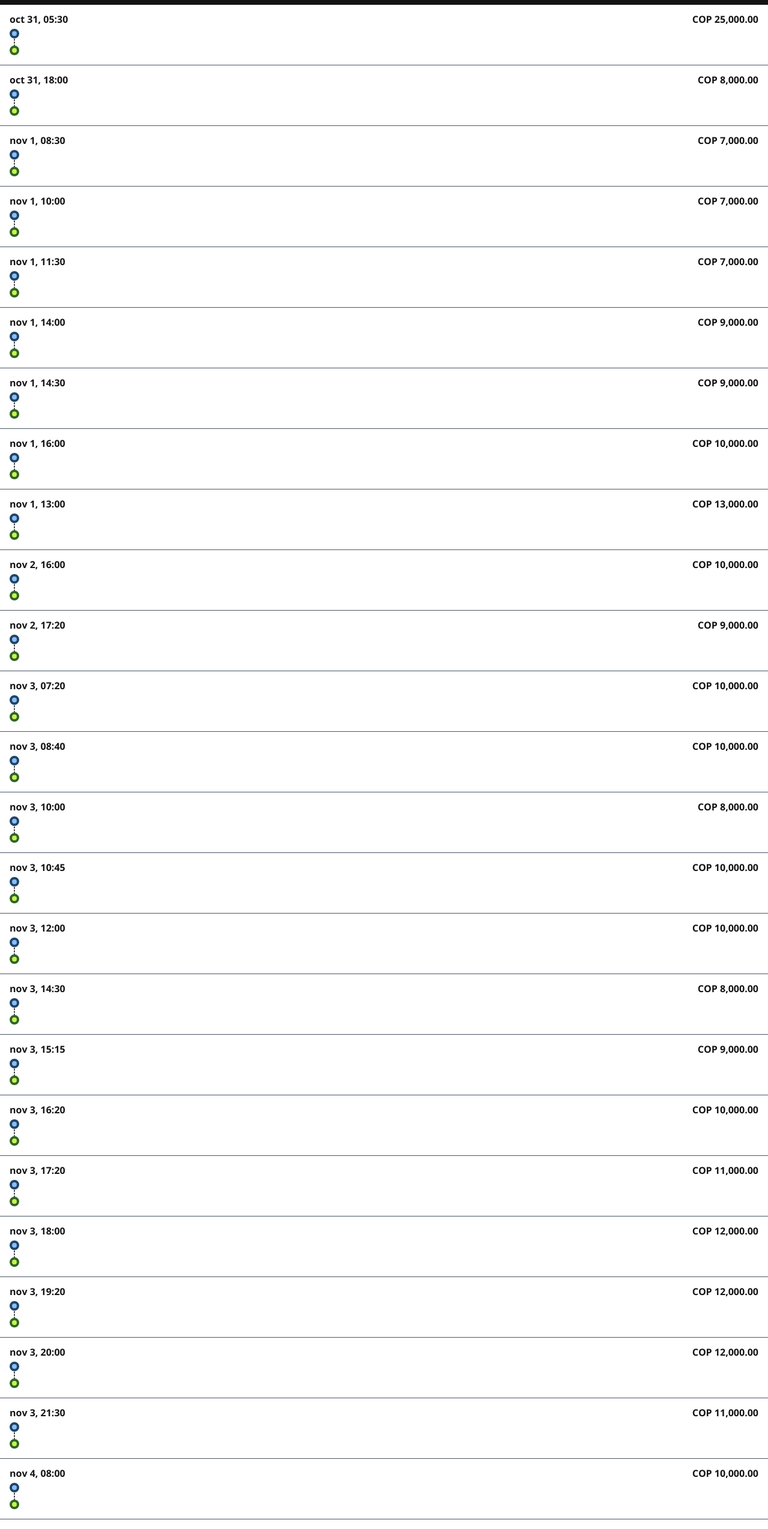
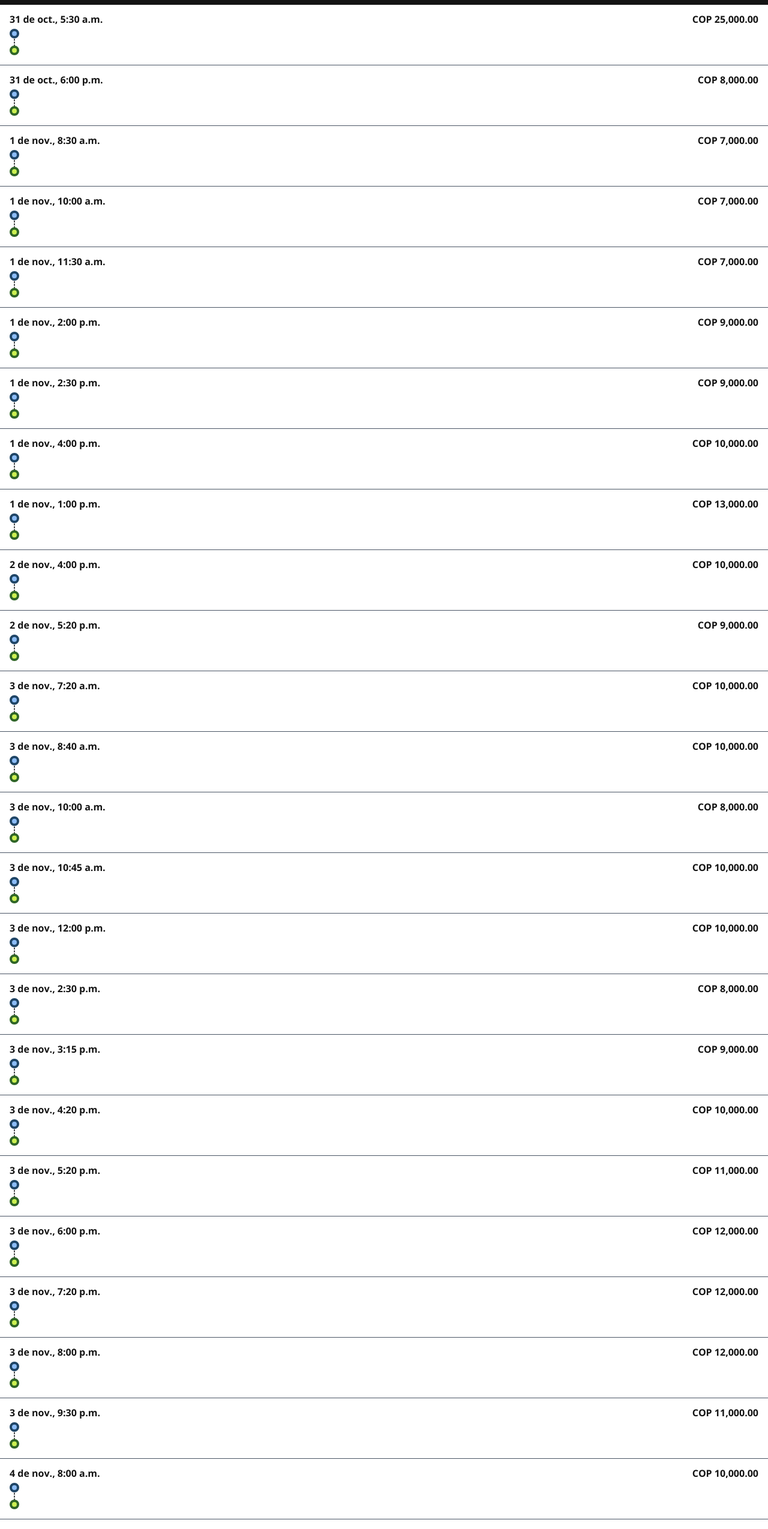
Before and after one commit to KmlPalace2k1/test-mockup, a Next.js app: page / in a window 1280 px wide. Shown: the part 40-2589 px from the top of the page at 60% size. Built offline with nearby package versions, Linux system fonts and the light colour scheme.

Commit message:
fix: dates

```diff
--- a/src/data/mockup.ts
+++ b/src/data/mockup.ts
@@ -3,231 +3,231 @@ export const mockData = [
     id: 1,
     from: "Carrera 7b # 33b-42",
     to: "TERMINAL DE TRANSPORTES BARRANQUILLA MURILLO",
-    date: "oct 31, 05:30",
+    date: "31 de oct., 5:30 a.m.",
     price: 25000,
   },
   {
     id: 2,
     from: "Centro Comercial Guacarí",
     to: "Hotel Stanza Sincelejo",
-    date: "oct 31, 18:00",
+    date: "31 de oct., 6:00 p.m.",
     price: 8000,
   },
   {
     id: 3,
     from: "Hotel Stanza Sincelejo",
     to: "Clínica Salud Social S.A.S.",
-    date: "nov 1, 08:30",
+    date: "1 de nov., 8:30 a.m.",
     price: 7000,
   },
   {
     id: 4,
     from: "Clínica Salud Social S.A.S.",
     to: "Clínica Las Peñitas",
-    date: "nov 1, 10:00",
+    date: "1 de nov., 10:00 a.m.",
     price: 7000,
   },
   {
     id: 5,
     from: "Clínica Las Peñitas",
     to: "Hotel Stanza Sincelejo",
-    date: "nov 1, 11:30",
+    date: "1 de nov., 11:30 a.m.",
     price: 7000,
   },
   {
     id: 6,
     from: "Hotel Stanza Sincelejo",
     to: "Clínica Salud Social S.A.S.",
-    date: "nov 1, 14:00",
+    date: "1 de nov., 2:00 p.m.",
     price: 9000,
   },
   {
     id: 7,
     from: "Clínica Salud Social S.A.S.",
     to: "Clínica La Concepción",
-    date: "nov 1, 14:30",
+    date: "1 de nov., 2:30 p.m.",
     price: 9000,
   },
   {
     id: 8,
     from: "Clínica La Concepción",
     to: "Hotel Stanza Sincelejo",
-    date: "nov 1, 16:00",
+    date: "1 de nov., 4:00 p.m.",
     price: 10000,
   },
   {
     id: 9,
     from: "Hotel Stanza Sincelejo",
     to: "Cl. 38 #26-14",
-    date: "nov 1, 13:00",
+    date: "1 de nov., 1:00 p.m.",
     price: 13000,
   },
   {
     id: 10,
     from: "Terminal de transportes",
     to: "Alamedas Centro Comercial",
-    date: "nov 2, 16:00",
+    date: "2 de nov., 4:00 p.m.",
     price: 10000,
   },
   {
     id: 11,
     from: "Alamedas Centro Comercial",
     to: "Hotel Ribera Sinu",
-    date: "nov 2, 17:20",
+    date: "2 de nov., 5:20 p.m.",
     price: 9000,
   },
   {
     id: 12,
     from: "Hotel Ribera Sinu",
     to: "Clinica IMAT Oncomedica Auna S.A.S.",
-    date: "nov 3, 07:20",
+    date: "3 de nov., 7:20 a.m.",
     price: 10000,
   },
   {
     id: 13,
     from: "Clinica IMAT Oncomedica Auna S.A.S.",
     to: "Clínica Zayma",
-    date: "nov 3, 08:40",
+    date: "3 de nov., 8:40 a.m.",
     price: 10000,
   },
   {
     id: 14,
     from: "Clínica Zayma",
     to: "Clínica Montería consulta externa",
-    date: "nov 3, 10:00",
+    date: "3 de nov., 10:00 a.m.",
     price: 8000,
   },
   {
     id: 15,
     from: "Clínica Montería consulta externa",
     to: "Clínica Cardiovascular del Caribe SAS",
-    date: "nov 3, 10:45",
+    date: "3 de nov., 10:45 a.m.",
     price: 10000,
   },
   {
     id: 16,
     from: "Clínica Cardiovascular del Caribe SAS",
     to: "Hotel Ribera Sinu",
-    date: "nov 3, 12:00",
+    date: "3 de nov., 12:00 p.m.",
     price: 10000,
   },
   {
     id: 17,
     from: "Hotel Ribera Sinu",
     to: "Clínica Central",
-    date: "nov 3, 14:30",
+    date: "3 de nov., 2:30 p.m.",
     price: 8000,
   },
   {
     id: 18,
     from: "Clínica Central",
     to: "Clinica IMAT Oncomedica Auna S.A.S.",
-    date: "nov 3, 15:15",
+    date: "3 de nov., 3:15 p.m.",
     price: 9000,
   },
   {
     id: 19,
     from: "Clinica IMAT Oncomedica Auna S.A.S.",
     to: "Clínica Central",
-    date: "nov 3, 16:20",
+    date: "3 de nov., 4:20 p.m.",
     price: 10000,
   },
   {
     id: 20,
     from: "Clínica Central",
     to: "Clinica IMAT Oncomedica Auna S.A.S.",
-    date: "nov 3, 17:20",
+    date: "3 de nov., 5:20 p.m.",
     price: 11000,
   },
   {
     id: 21,
     from: "Clinica IMAT Oncomedica Auna S.A.S.",
     to: "Centro Medico Santa Clara",
-    date: "nov 3, 18:00",
+    date: "3 de nov., 6:00 p.m.",
     price: 12000,
   },
   {
     id: 22,
     from: "Centro Medico Santa Clara",
     to: "Hotel Ribera Sinu",
-    date: "nov 3, 19:20",
+    date: "3 de nov., 7:20 p.m.",
     price: 12000,
   },
   {
     id: 23,
     from: "Hotel Ribera Sinu",
     to: "Carrera 74 # 56-36",
-    date: "nov 3, 20:00",
+    date: "3 de nov., 8:00 p.m.",
     price: 12000,
   },
   {
     id: 24,
     from: "Carrera 74 # 56-36",
     to: "Hotel Ribera Sinu",
-    date: "nov 3, 21:30",
+    date: "3 de nov., 9:30 p.m.",
     price: 11000,
   },
   {
     id: 25,
     from: "Hotel Ribera Sinu",
     to: "Clínica de Traumas y Fracturas",
-    date: "nov 4, 08:00",
+    date: "4 de nov., 8:00 a.m.",
     price: 10000,
   },
   {
     id: 26,
     from: "Clínica de Traumas y Fracturas",
     to: "Surticlínicas",
-    date: "nov 4, 09:30",
+    date: "4 de nov., 9:30 a.m.",
     price: 10000,
   },
   {
     id: 27,
     from: "Surticlínicas",
     to: "Clínica Central",
-    date: "nov 4, 09:50",
+    date: "4 de nov., 9:50 a.m.",
     price: 13000,
   },
   {
     id: 28,
     from: "Clínica Central",
     to: "Clinica IMAT Oncomedica Auna S.A.S.",
-    date: "nov 4, 11:00",
+    date: "4 de nov., 11:00 a.m.",
     price: 12000,
   },
   {
     id: 29,
     from: "Clinica IMAT Oncomedica Auna S.A.S.",
     to: "Clinica la Esperanza de Montería",
-    date: "nov 4, 11:40",
+    date: "4 de nov., 11:40 a.m.",
     price: 9000,
   },
   {
     id: 30,
     from: "Clinica la Esperanza de Montería",
     to: "Clínica Cardiovascular del Caribe SAS",
-    date: "nov 4, 12:30",
+    date: "4 de nov., 12:30 p.m.",
     price: 12000,
   },
   {
     id: 31,
     from: "Clínica Cardiovascular del Caribe SAS",
     to: "Hotel Ribera Sinu",
-    date: "nov 4, 13:00",
+    date: "4 de nov., 1:00 p.m.",
     price: 10000,
   },
   {
     id: 32,
     from: "Hotel Ribera Sinu",
     to: "Terminal de transportes",
-    date: "nov 4, 14:00",
+    date: "4 de nov., 2:00 p.m.",
     price: 18000,
   },
   {
     id: 33,
     from: "TERMINAL DE TRANSPORTES BARRANQUILLA MURILLO",
     to: "Carrera 7b # 33b-42",
-    date: "nov 4, 22:40",
+    date: "4 de nov., 10:40 p.m.",
     price: 28000,
   },
 ];
```
